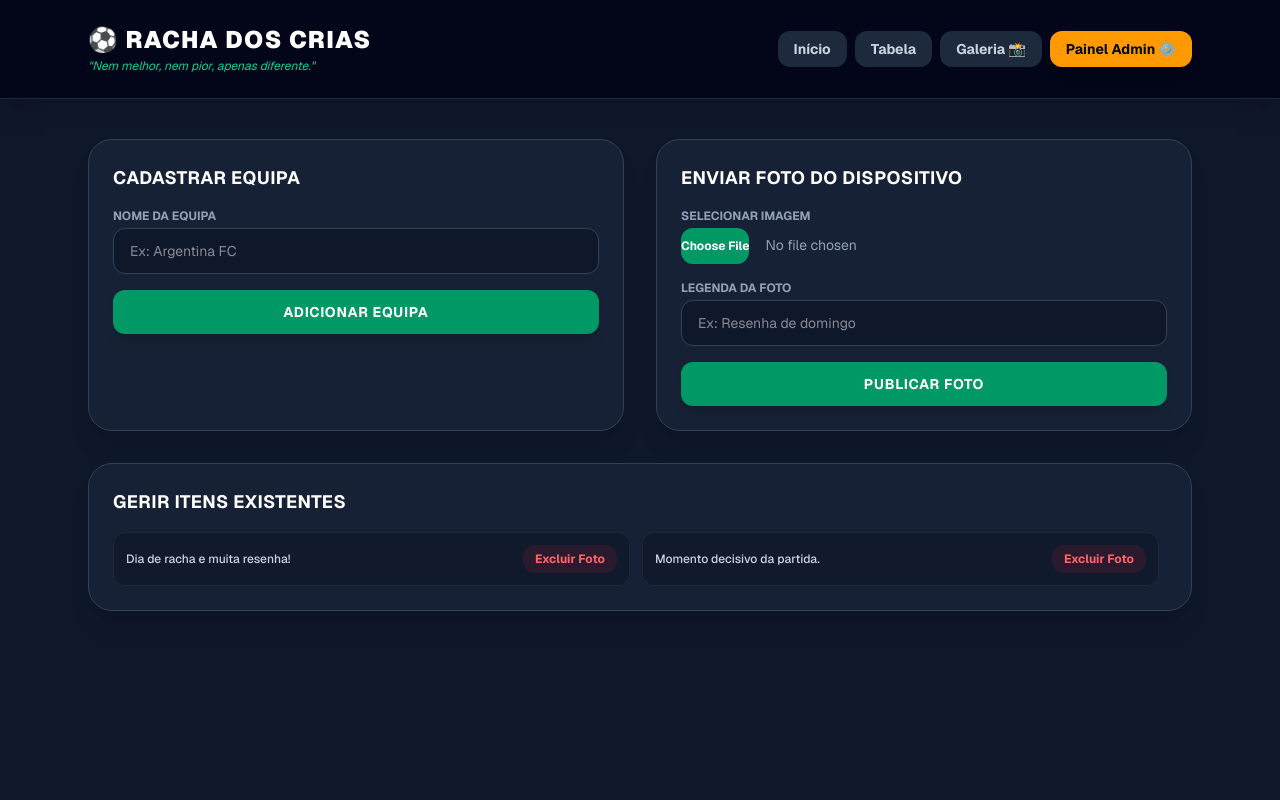
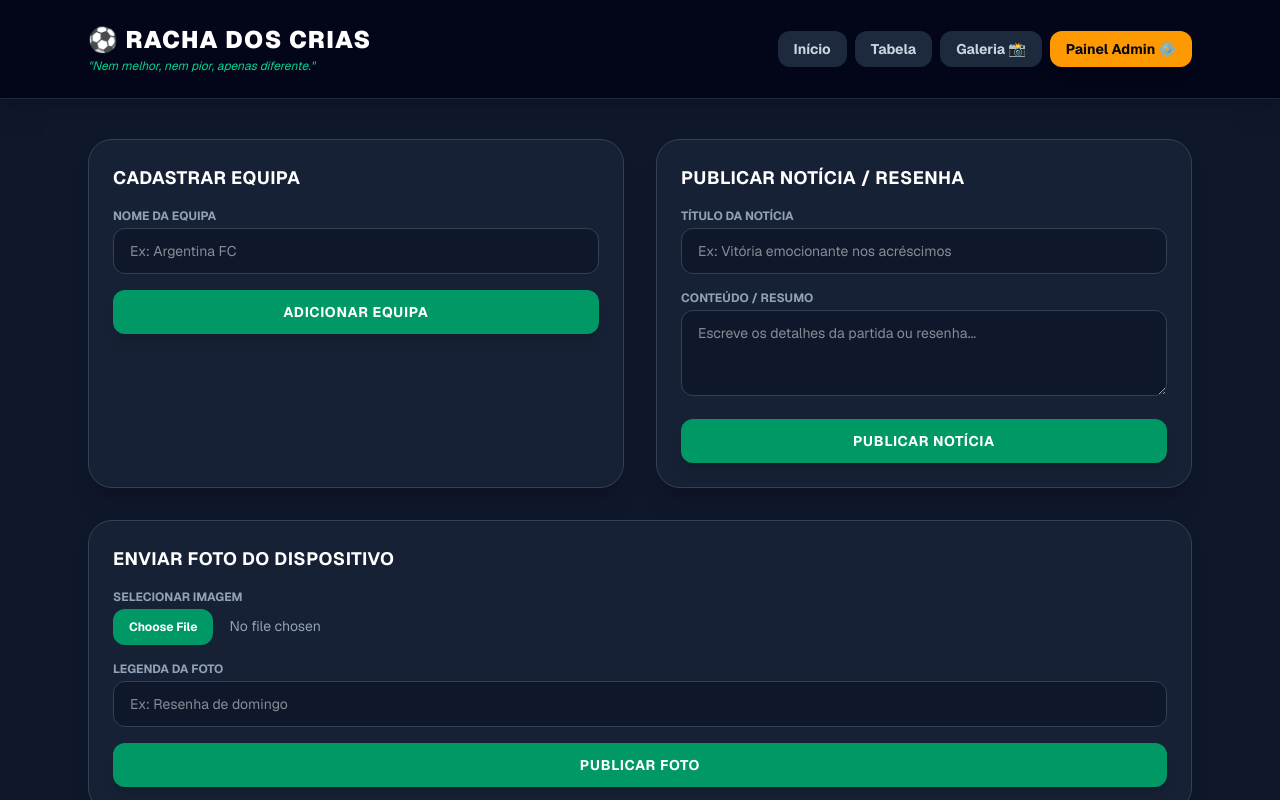
Before and after one commit to evairlima/racha-dos-crias, a Next.js app: page / in a window 1280 px wide. Both pictures are taken after a click on the button "Painel Admin ⚙️". Shown: the top 800 px of the page. Built offline with nearby package versions, Linux system fonts and the light colour scheme.

Commit message:
Adicionar painel de noticias e upload de fotos locais

```diff
--- a/app/page.tsx
+++ b/app/page.tsx
@@ -16,6 +16,13 @@ interface Photo {
   caption: string;
 }
 
+interface NewsItem {
+  id: string;
+  title: string;
+  content: string;
+  date: string;
+}
+
 export default function RachaDosCriasSite() {
   const [tab, setTab] = useState<'home' | 'tabelas' | 'elenco' | 'admin'>('home');
   const [teams, setTeams] = useState<Team[]>([]);
@@ -23,10 +30,15 @@ export default function RachaDosCriasSite() {
     { id: '1', url: 'https://images.unsplash.com/photo-1518091043644-c1d4457512c6?q=80&w=800&auto=format&fit=crop', caption: 'Dia de racha e muita resenha!' },
     { id: '2', url: 'https://images.unsplash.com/photo-1574629810360-7efbbe195018?q=80&w=800&auto=format&fit=crop', caption: 'Momento decisivo da partida.' }
   ]);
+  const [news, setNews] = useState<NewsItem[]>([
+    { id: '1', title: 'Moura brilha, marca no final e garante vitória suada', content: 'Numa partida marcada pelo equilíbrio e forte marcação, o talento individual fez a diferença nos acréscimos. A equipe assume a liderança provisória.', date: 'Há 2 horas' }
+  ]);
 
   const [teamName, setTeamName] = useState('');
   const [photoCaption, setPhotoCaption] = useState('');
   const [selectedFile, setSelectedFile] = useState<string | null>(null);
+  const [newsTitle, setNewsTitle] = useState('');
+  const [newsContent, setNewsContent] = useState('');
 
   // Carregar dados salvos no navegador (localStorage)
   useEffect(() => {
@@ -35,6 +47,9 @@ export default function RachaDosCriasSite() {
 
     const savedPhotos = localStorage.getItem('racha_photos');
     if (savedPhotos) setPhotos(JSON.parse(savedPhotos));
+
+    const savedNews = localStorage.getItem('racha_news');
+    if (savedNews) setNews(JSON.parse(savedNews));
   }, []);
 
   const saveTeams = (newTeams: Team[]) => {
@@ -45,6 +60,11 @@ export default function RachaDosCriasSite() {
   const savePhotos = (newPhotos: Photo[]) => {
     setPhotos(newPhotos);
     localStorage.setItem('racha_photos', JSON.stringify(newPhotos));
+  };
+
+  const saveNews = (newNews: NewsItem[]) => {
+    setNews(newNews);
+    localStorage.setItem('racha_news', JSON.stringify(newNews));
   };
 
   const handleAddTeam = (e: React.FormEvent) => {
@@ -91,6 +111,25 @@ export default function RachaDosCriasSite() {
 
   const handleDeletePhoto = (id: string) => {
     savePhotos(photos.filter(p => p.id !== id));
+  };
+
+  const handleAddNews = (e: React.FormEvent) => {
+    e.preventDefault();
+    if (!newsTitle.trim() || !newsContent.trim()) return;
+    const newItem: NewsItem = {
+      id: Date.now().toString(),
+      title: newsTitle,
+      content: newsContent,
+      date: 'Agora mesmo'
+    };
+    saveNews([newItem, ...news]);
+    setNewsTitle('');
+    setNewsContent('');
+    alert('Notícia publicada com sucesso!');
+  };
+
+  const handleDeleteNews = (id: string) => {
+    saveNews(news.filter(n => n.id !== id));
   };
 
   return (
@@ -142,21 +181,57 @@ export default function RachaDosCriasSite() {
       {/* Conteúdo Principal */}
       <main className="max-w-6xl mx-auto px-6 py-10">
 
-        {/* ABA INÍCIO */}
+        {/* ABA INÍCIO (Com Notícias e Destaques) */}
         {tab === 'home' && (
           <div className="space-y-8">
-            <div className="bg-slate-800/60 border border-slate-700 p-8 rounded-3xl shadow-xl">
-              <span className="text-xs font-bold uppercase tracking-wider text-emerald-400 bg-emerald-500/10 px-3 py-1 rounded-full border border-emerald-500/20">Destaque</span>
-              <h2 className="text-3xl font-black text-white mt-4 mb-3">Bem-vindo ao Portal Oficial do Racha!</h2>
-              <p className="text-slate-300 text-sm leading-relaxed">
-                Acompanha a classificação das equipas e envia fotos diretamente do teu telemóvel ou computador através do Painel Admin.
-              </p>
+            <div className="grid grid-cols-1 md:grid-cols-3 gap-6">
+
+              {/* Notícia Principal em Destaque */}
+              <div className="md:col-span-2 bg-slate-800/60 border border-slate-700 p-8 rounded-3xl shadow-xl flex flex-col justify-between">
+                <div>
+                  <span className="text-xs font-bold uppercase tracking-wider text-emerald-400 bg-emerald-500/10 px-3 py-1 rounded-full border border-emerald-500/20">Última Resenha</span>
+                  {news.length > 0 ? (
+                    <>
+                      <h2 className="text-3xl font-black text-white mt-4 mb-3">{news[0].title}</h2>
+                      <p className="text-slate-300 text-sm leading-relaxed mb-6">{news[0].content}</p>
+                    </>
+                  ) : (
+                    <p className="text-slate-400 text-sm mt-4">Nenhuma notícia publicada ainda.</p>
+                  )}
+                </div>
+                <div className="flex items-center justify-between text-xs text-slate-400 border-t border-slate-700/60 pt-4">
+                  <span>Por Administração Oficial</span>
+                  <span className="text-emerald-400 font-bold">{news[0]?.date || ''}</span>
+                </div>
+              </div>
+
+              {/* Card Rápido de Classificação */}
+              <div className="bg-slate-800/60 border border-slate-700 p-6 rounded-3xl shadow-xl flex flex-col justify-between">
+                <div>
+                  <h3 className="text-lg font-black uppercase tracking-wider text-white mb-4">Top Equipes</h3>
+                  {teams.length === 0 ? (
+                    <p className="text-sm text-slate-400 italic">Nenhuma equipa cadastrada.</p>
+                  ) : (
+                    <div className="space-y-3">
+                      {teams.slice(0, 3).map((t, index) => (
+                        <div key={t.id} className="flex justify-between items-center bg-slate-900/60 p-3 rounded-xl border border-slate-800">
+                          <span className="font-bold text-sm text-slate-200">#{index + 1} {t.name}</span>
+                          <span className="text-emerald-400 font-black text-sm">{t.points} pts</span>
+                        </div>
+                      ))}
+                    </div>
+                  )}
+                </div>
+                <button type="button" onClick={() => setTab('tabelas')} className="mt-4 w-full bg-slate-700 hover:bg-slate-600 text-white font-bold py-2.5 rounded-xl text-xs uppercase tracking-wider transition cursor-pointer">
+                  Ver Tabela Completa
+                </button>
+              </div>
             </div>
 
             {/* Prévia da Galeria na Home */}
             <div>
               <div className="flex justify-between items-center mb-4">
-                <h3 className="text-lg font-black uppercase text-white">📸 Últimas Fotos</h3>
+                <h3 className="text-lg font-black uppercase text-white">📸 Momentos do Racha</h3>
                 <button type="button" onClick={() => setTab('elenco')} className="text-xs text-emerald-400 font-bold hover:underline cursor-pointer">Ver galeria completa →</button>
               </div>
               <div className="grid grid-cols-1 sm:grid-cols-2 md:grid-cols-3 gap-6">
@@ -262,8 +337,40 @@ export default function RachaDosCriasSite() {
               </form>
             </div>
 
+            {/* Publicar Notícia */}
+            <div className="bg-slate-800/60 border border-slate-700 p-6 rounded-3xl shadow-xl">
+              <h3 className="text-lg font-bold text-white mb-4 uppercase tracking-wide">Publicar Notícia / Resenha</h3>
+              <form onSubmit={handleAddNews} className="space-y-4">
+                <div>
+                  <label className="block text-xs font-bold uppercase text-slate-400 mb-1">Título da Notícia</label>
+                  <input
+                    type="text"
+                    value={newsTitle}
+                    onChange={(e) => setNewsTitle(e.target.value)}
+                    placeholder="Ex: Vitória emocionante nos acréscimos"
+                    className="w-full px-4 py-3 rounded-xl bg-slate-900 border border-slate-700 text-white text-sm focus:outline-none focus:ring-2 focus:ring-emerald-500"
+                    required
+                  />
+                </div>
+                <div>
+                  <label className="block text-xs font-bold uppercase text-slate-400 mb-1">Conteúdo / Resumo</label>
+                  <textarea
+                    value={newsContent}
+                    onChange={(e) => setNewsContent(e.target.value)}
+                    placeholder="Escreve os detalhes da partida ou resenha..."
+                    rows={3}
+                    className="w-full px-4 py-3 rounded-xl bg-slate-900 border border-slate-700 text-white text-sm focus:outline-none focus:ring-2 focus:ring-emerald-500"
+                    required
+                  />
+                </div>
+                <button type="submit" className="w-full bg-emerald-600 hover:bg-emerald-500 text-white font-bold py-3 rounded-xl text-sm cursor-pointer uppercase tracking-wider shadow-lg">
+                  Publicar Notícia
+                </button>
+              </form>
+            </div>
+
             {/* Enviar Foto Local */}
-            <div className="bg-slate-800/60 border border-slate-700 p-6 rounded-3xl shadow-xl">
+            <div className="bg-slate-800/60 border border-slate-700 p-6 rounded-3xl shadow-xl md:col-span-2">
               <h3 className="text-lg font-bold text-white mb-4 uppercase tracking-wide">Enviar Foto do Dispositivo</h3>
               <form onSubmit={handleAddPhoto} className="space-y-4">
                 <div>
@@ -272,12 +379,11 @@ export default function RachaDosCriasSite() {
                     type="file"
                     accept="image/*"
                     onChange={handleFileChange}
-                    className="w-full text-sm text-slate-400 file:mr-4 file:py-2.5 file:file:px-4 file:rounded-xl file:border-0 file:text-xs file:font-bold file:bg-emerald-600 file:text-white hover:file:bg-emerald-500 cursor-pointer"
+                    className="w-full text-sm text-slate-400 file:mr-4 file:py-2.5 file:px-4 file:rounded-xl file:border-0 file:text-xs file:font-bold file:bg-emerald-600 file:text-white hover:file:bg-emerald-500 cursor-pointer"
                     required
                   />
                 </div>
 
-                {/* Pré-visualização da foto selecionada */}
                 {selectedFile && (
                   <div className="h-32 rounded-xl overflow-hidden border border-slate-700 bg-slate-900">
                     <img src={selectedFile} alt="Pré-visualização" className="w-full h-full object-cover" />
@@ -310,6 +416,12 @@ export default function RachaDosCriasSite() {
                     <button type="button" onClick={() => handleDeleteTeam(t.id)} className="text-xs bg-red-500/10 text-red-400 font-bold px-3 py-1.5 rounded-xl hover:bg-red-500/20 cursor-pointer">Excluir</button>
                   </div>
                 ))}
+                {news.map((n) => (
+                  <div key={n.id} className="flex justify-between items-center p-3 bg-slate-900/80 rounded-xl border border-slate-800">
+                    <span className="font-medium text-slate-300 text-xs truncate max-w-[200px]">{n.title}</span>
+                    <button type="button" onClick={() => handleDeleteNews(n.id)} className="text-xs bg-red-500/10 text-red-400 font-bold px-3 py-1.5 rounded-xl hover:bg-red-500/20 cursor-pointer">Excluir Notícia</button>
+                  </div>
+                ))}
                 {photos.map((p) => (
                   <div key={p.id} className="flex justify-between items-center p-3 bg-slate-900/80 rounded-xl border border-slate-800">
                     <span className="font-medium text-slate-300 text-xs truncate max-w-[200px]">{p.caption}</span>
```
